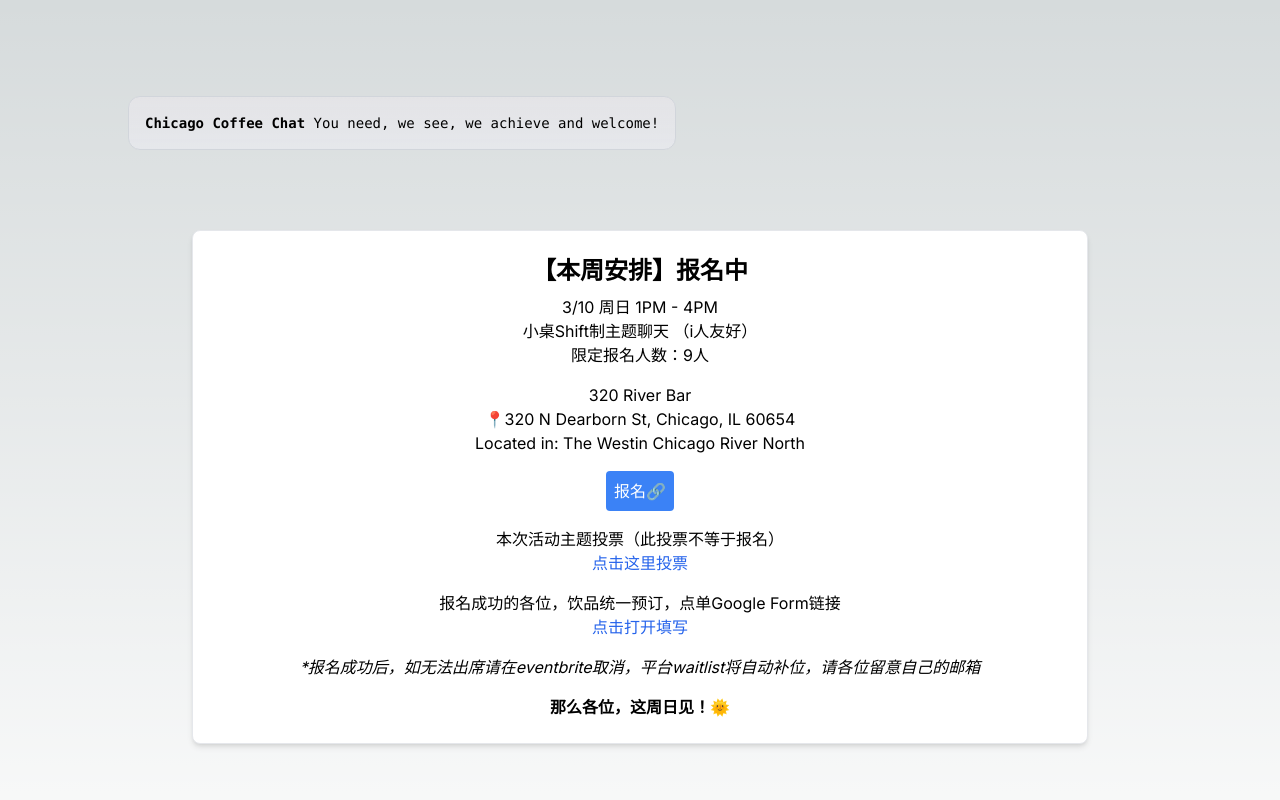
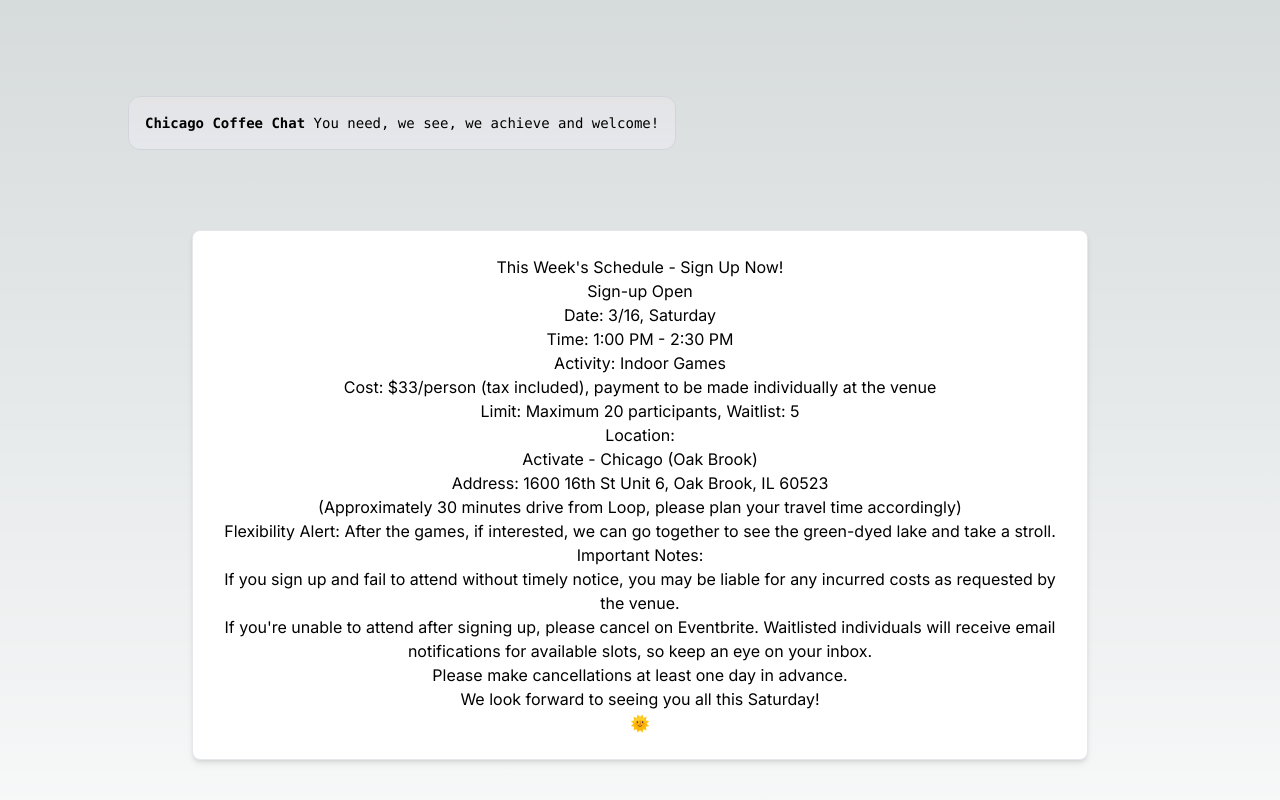
Before and after one commit to Brack-Wang/nextjs, a Next.js app: page / in a window 1280 px wide. Shown: the top 800 px of the page. Built offline with nearby package versions, Linux system fonts and the light colour scheme.

Commit message:
Update page.tsx

```diff
--- a/app/page.tsx
+++ b/app/page.tsx
@@ -17,14 +17,30 @@ export default function Home() {
       <div className="mt-20 my-12 p-4 md:p-6 max-w-xs md:max-w-2xl lg:max-w-4xl w-full bg-white rounded-lg border border-gray-200 shadow-md dark:bg-gray-800 dark:border-gray-700 text-center">
 
         {/* TODO: Change the content for weekly events' information below */}
-        <h2 className="text-2xl font-bold mb-2">【本周安排】报名中</h2>
-        <p className="mb-4">3/10 周日 1PM - 4PM<br />️小桌Shift制主题聊天 （i人友好）<br />限定报名人数：9人</p>
-        <p className="mb-4">320 River Bar<br />📍320 N Dearborn St, Chicago, IL 60654<br />Located in: The Westin Chicago River North</p>
-        <a href="https://www.eventbrite.co.nz/e/cfcht-310-1pm-tickets-858290468897?aff=oddtdtcreator" target="_blank" className="inline-block bg-blue-500 text-white p-2 rounded hover:bg-blue-700 transition duration-300 ease-in-out">报名🔗</a>
-        <p className="mt-4">本次活动主题投票（此投票不等于报名）<br /><a href="https://forms.gle/3BLyjCJshx5oz3Uv8" className="text-blue-600 hover:underline" target="_blank">点击这里投票</a></p>
-        <p className="mt-4">报名成功的各位，饮品统一预订，点单Google Form链接<br /><a href="https://forms.gle/SiBYXj3vpWv8xURL6" className="text-blue-600 hover:underline" target="_blank">点击打开填写</a></p>
-        <p className="mt-4 italic">*报名成功后，如无法出席请在eventbrite取消，平台waitlist将自动补位，请各位留意自己的邮箱</p>
-        <p className="mt-4 font-bold">那么各位，这周日见！🌞</p>
+        <h2>This Week's Schedule - Sign Up Now!</h2>
+        <p>Sign-up Open</p>
+        <p>Date: 3/16, Saturday</p>
+        <p>Time: 1:00 PM - 2:30 PM</p>
+        <p>Activity: Indoor Games</p>
+        <p>Cost: $33/person (tax included), payment to be made individually at the venue</p>
+        <p>Limit: Maximum 20 participants, Waitlist: 5</p>
+
+        <h3>Location:</h3>
+        <p>Activate - Chicago (Oak Brook)</p>
+        <p>Address: 1600 16th St Unit 6, Oak Brook, IL 60523</p>
+        <p>(Approximately 30 minutes drive from Loop, please plan your travel time accordingly)</p>
+
+        <p>Flexibility Alert: After the games, if interested, we can go together to see the green-dyed lake and take a stroll.</p>
+
+        <p>Important Notes:</p>
+        <ul>
+          <li>If you sign up and fail to attend without timely notice, you may be liable for any incurred costs as requested by the venue.</li>
+          <li>If you're unable to attend after signing up, please cancel on Eventbrite. Waitlisted individuals will receive email notifications for available slots, so keep an eye on your inbox.</li>
+          <li>Please make cancellations at least one day in advance.</li>
+        </ul>
+
+        <p>We look forward to seeing you all this Saturday!</p>
+      <p><span role="img" aria-label="sun">🌞</span></p>
 
 
       </div>
```
